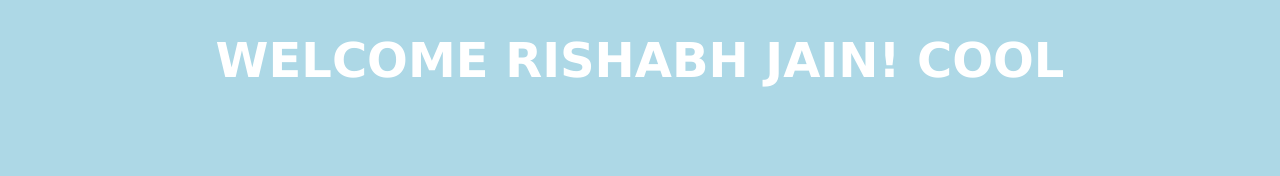
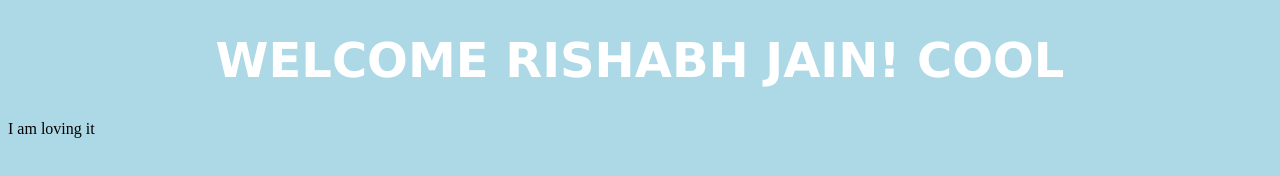
Before and after one commit to RJ-1998/rjtrywebsite, a plain HTML site: page index.html in a window 1280 px wide. Drawn offline with Linux system fonts and the light colour scheme.

Commit message:
third commit

```diff
--- a/index.html
+++ b/index.html
@@ -11,6 +11,7 @@
 <body>
     <div>
         <h1 class="myheader">WELCOME RISHABH JAIN! COOL</h1>
+        <p>I am loving it</p>
     </div>
     <script src="js/main.js"></script>
 </body>
```
